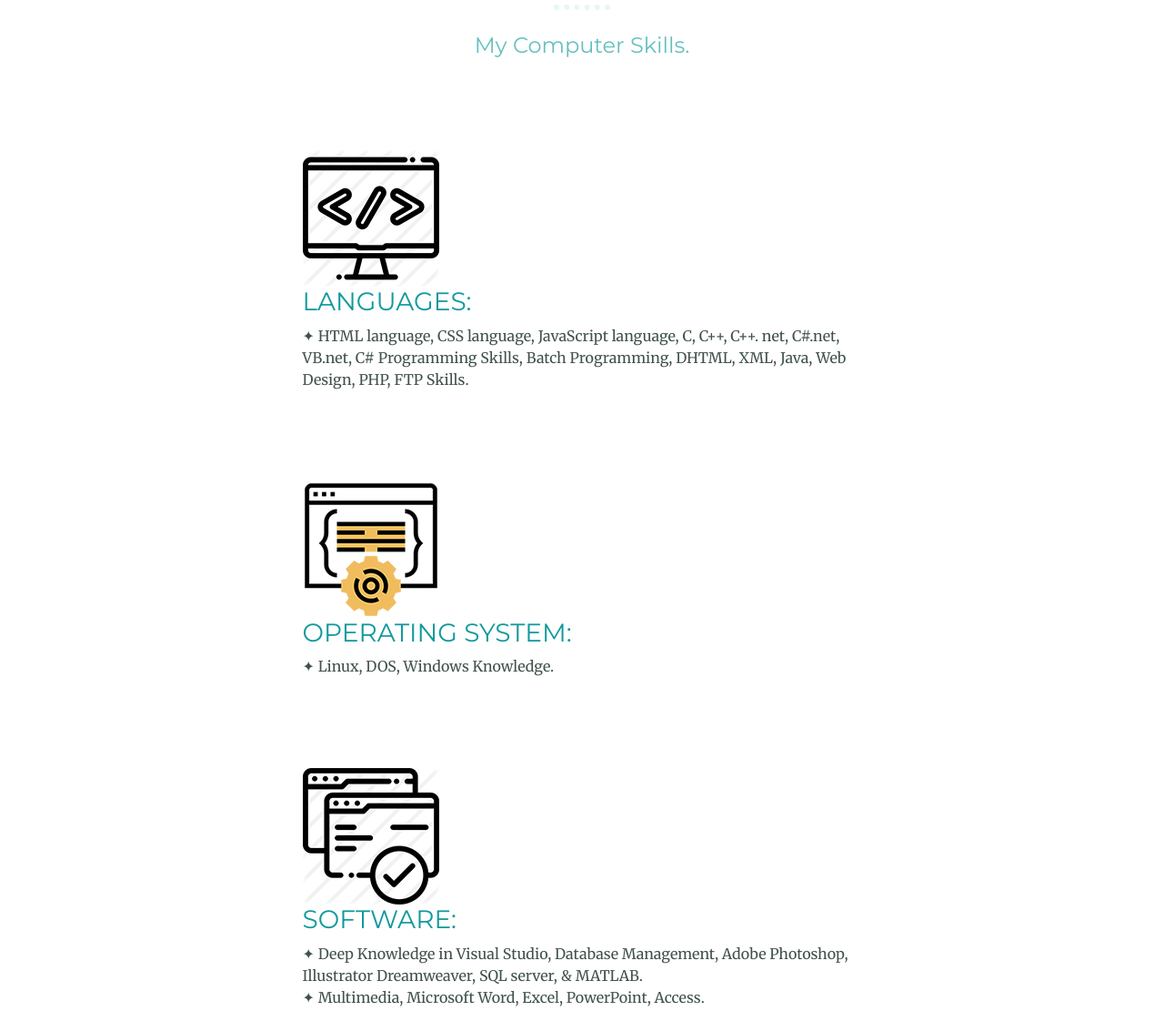
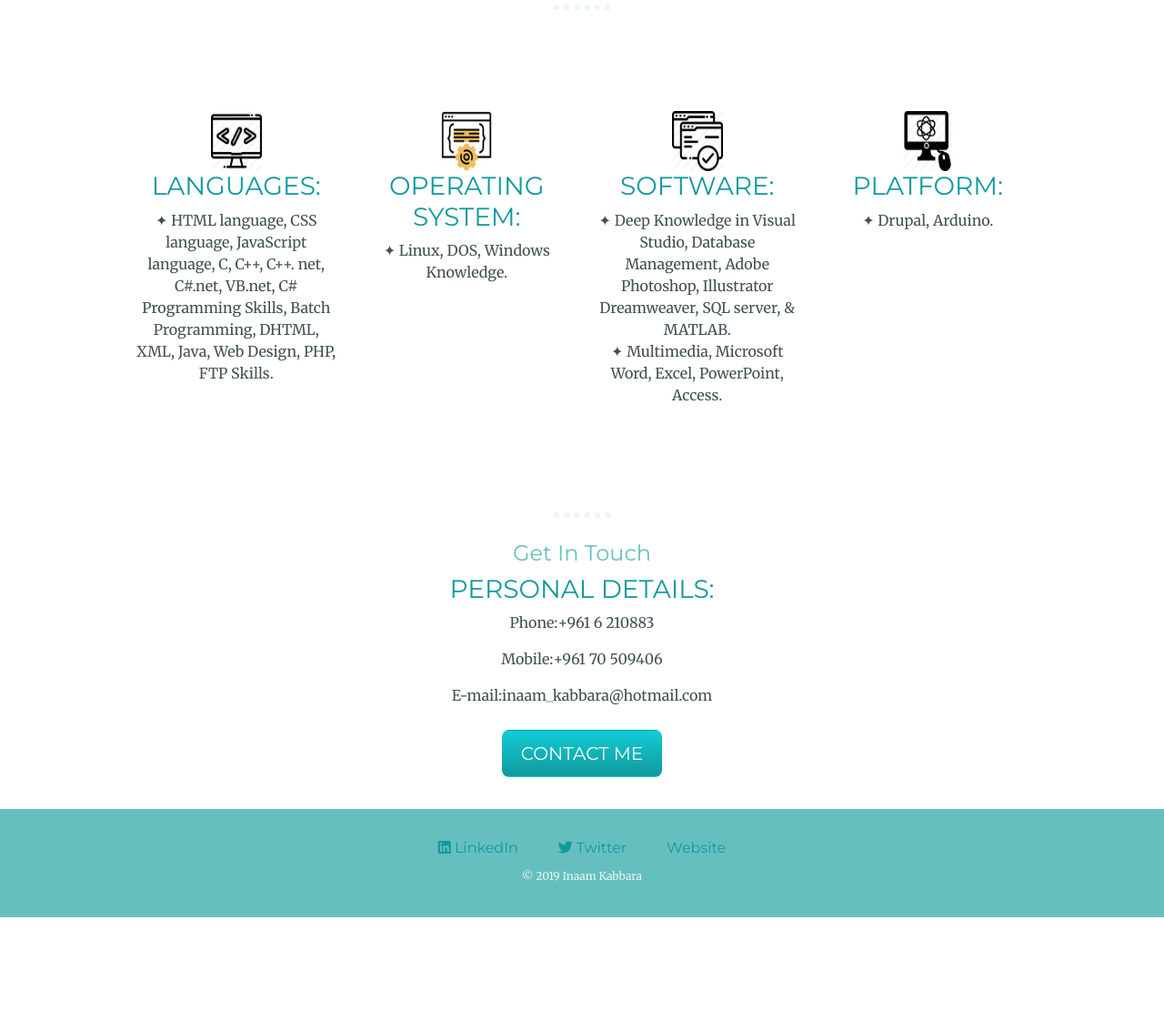
Before and after one commit to inaamk/CV, a plain HTML site: page index.html in a window 1280 px wide. Shown: the part 520-1631 px from the top of the page at 91% size. After the commit the page ends 1528 px from the top, so only its background shows below. Drawn offline with nearby package versions, Linux system fonts and the light colour scheme.

Commit message:
Update index.html

```diff
--- a/index.html
+++ b/index.html
@@ -6,6 +6,7 @@
     <link rel="stylesheet" href="css/styles.css">
     <link rel="icon" href="favicon.ico">
     <link href="https://fonts.googleapis.com/css?family=Merriweather|Montserrat|Sacramento" rel="stylesheet">
+    <link rel="stylesheet" href="https://use.fontawesome.com/releases/v5.6.3/css/all.css" integrity="sha384-UHRtZLI+pbxtHCWp1t77Bi1L4ZtiqrqD80Kn4Z8NTSRyMA2Fd33n5dQ8lWUE00s/" crossorigin="anonymous">
 
     <title>Inaam Kabbara</title>
   </head>
@@ -30,7 +31,7 @@
           <ul class="navbar-nav ml-auto mt-2 mt-lg-0">
             <li class="nav-item"><a class="nav-link" href="index.html">Home</a></li>
             <li class="nav-item"><a class="nav-link" href="#">Projects</a></li>
-            <li class="nav-item"><a class="nav-link" href="#">Contact Me</a></li>
+            <li class="nav-item"><a class="nav-link" href="#contact-me">Contact Me</a></li>
           </ul>
         </div>
       </nav>
@@ -43,32 +44,40 @@
         <p class="intro">Working in Baddawi primary school data entry in SIMS program for the Ministry of Education and Higher Education and responsible of IT department in the school.</p>
       </div>
       <hr>
-      <div class="skills">
-        <h2>My Computer Skills.</h2>
-        <div class="skill-row">
-          <img class="code-img" src="images/code2.png" alt="code">
+      <section id="skills">
+
+        <div class="row">
+          <div class="skills-box col-lg-3">
+            <img class="img-sys" src="images/code2.png" alt="code">
             <h3>LANGUAGES:</h3>
             <p>✦ HTML language, CSS language, JavaScript language, C, C++, C++. net, C#.net, VB.net, C# Programming Skills, Batch Programming, DHTML, XML, Java, Web Design, PHP, FTP Skills.</p>
           </div>
-        <div class="skill-row">
-          <img class="operating-sys" src="images/opesys.png" alt="operating-sys">
+
+          <div class="skills-box col-lg-3">
+            <img class="img-sys" src="images/opesys.png" alt="operating-sys">
             <h3>OPERATING SYSTEM:</h3>
             <p>✦ Linux, DOS, Windows Knowledge.</p>
           </div>
-        <div class="skill-row">
-          <img class="SOFTWARE" src="images/software.png" alt="SOFTWARE">
+
+          <div class="skills-box col-lg-3">
+            <img class="img-sys" src="images/software.png" alt="SOFTWARE">
             <h3>SOFTWARE:</h3>
             <p>✦	Deep Knowledge in Visual Studio, Database Management, Adobe Photoshop, Illustrator Dreamweaver, SQL server, & MATLAB.<br />
             ✦	Multimedia, Microsoft Word, Excel,  PowerPoint, Access.</p>
           </div>
-        <div class="skill-row">
-          <img class="platform" src="images/platform1.png" alt="platform">
+
+          <div class="skills-box col-lg-3">
+            <img class="img-sys" src="images/platform1.png" alt="platform">
             <h3>PLATFORM:</h3>
             <p>✦	Drupal, Arduino.</p>
           </div>
         </div>
+
+
+
+      </section>
       <hr>
-      <div class="contact-me">
+      <div class="contact-me" id="contact-me">
         <h2>Get In Touch</h2>
         <h3>PERSONAL DETAILS:</h3>
         <p>Phone:+961 6 210883</p>
@@ -78,8 +87,8 @@
       </div>
     </div>
     <div class="bottom-container">
-      <a class="footer-link" href="https://www.linkedin.com/in/inaam-kabbara-560157178/">LinkedIn</a>
-      <a class="footer-link" href="https://twitter.com/">Twitter</a>
+      <a class="footer-link" href="https://www.linkedin.com/in/inaam-kabbara-560157178/"><i class="fab fa-linkedin"></i> LinkedIn</a>
+      <a class="footer-link" href="https://twitter.com/"><i class="fab fa-twitter"></i> Twitter</a>
       <a class="footer-link" href="https://www.appbrewery.co/">Website</a>
       <p class="copyright">© 2019 Inaam Kabbara</p>
     </div>
```
Lines whose indentation alone changed are shown as unchanged.
